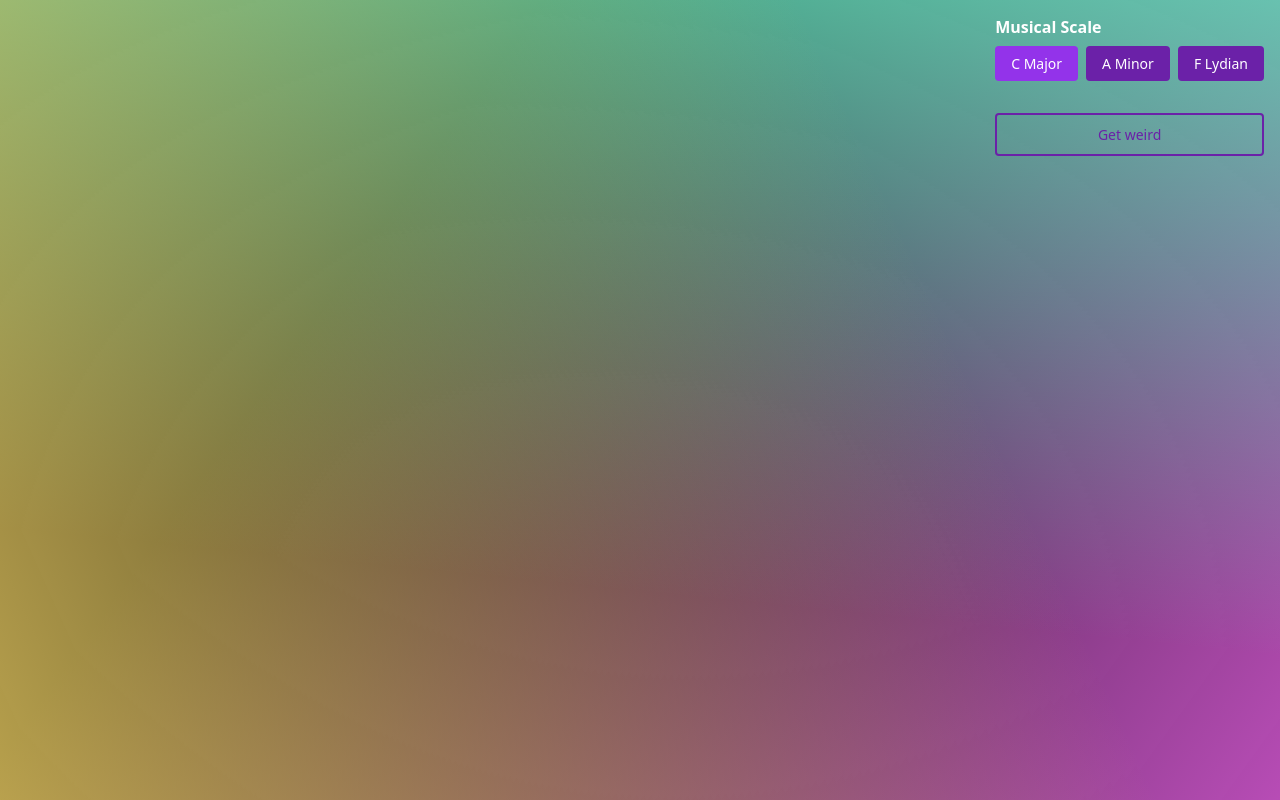
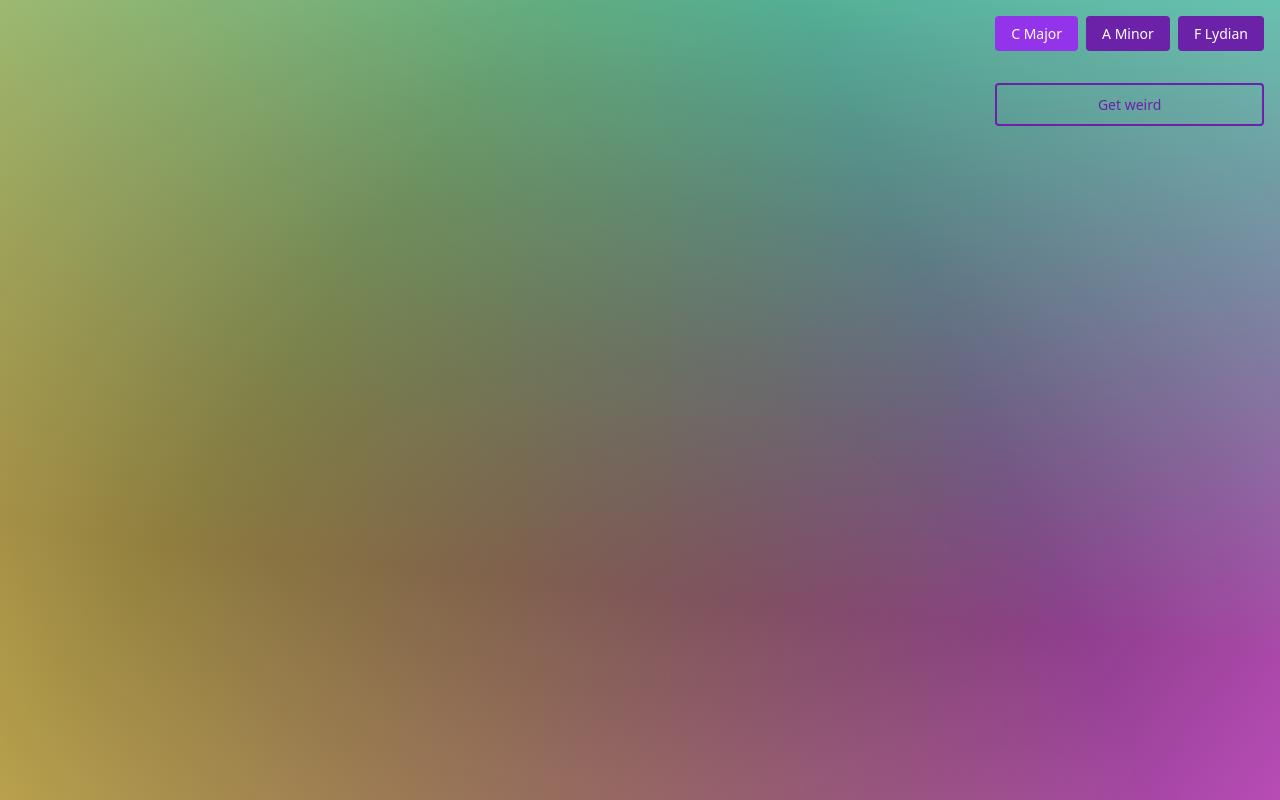
Before and after one commit to circlegetsquare/oscillaphone, a React (Vite) app: page / in a window 1280 px wide. Built offline with nearby package versions, Linux system fonts and the light colour scheme.

Commit message:
Removing scale label

```diff
--- a/src/components/BouncingCircles/ScaleSelector.jsx
+++ b/src/components/BouncingCircles/ScaleSelector.jsx
@@ -10,16 +10,6 @@ export default function ScaleSelector() {
 
   return (
     <div style={{ marginBottom: '20px' }}>
-      <label style={{
-        color: 'white',
-        fontWeight: 'bold',
-        fontSize: '16px',
-        marginBottom: '8px',
-        display: 'block',
-        fontFamily: 'system-ui, sans-serif'
-      }}>
-        Musical Scale
-      </label>
       <div style={{
         display: 'flex',
         gap: '8px',
```
